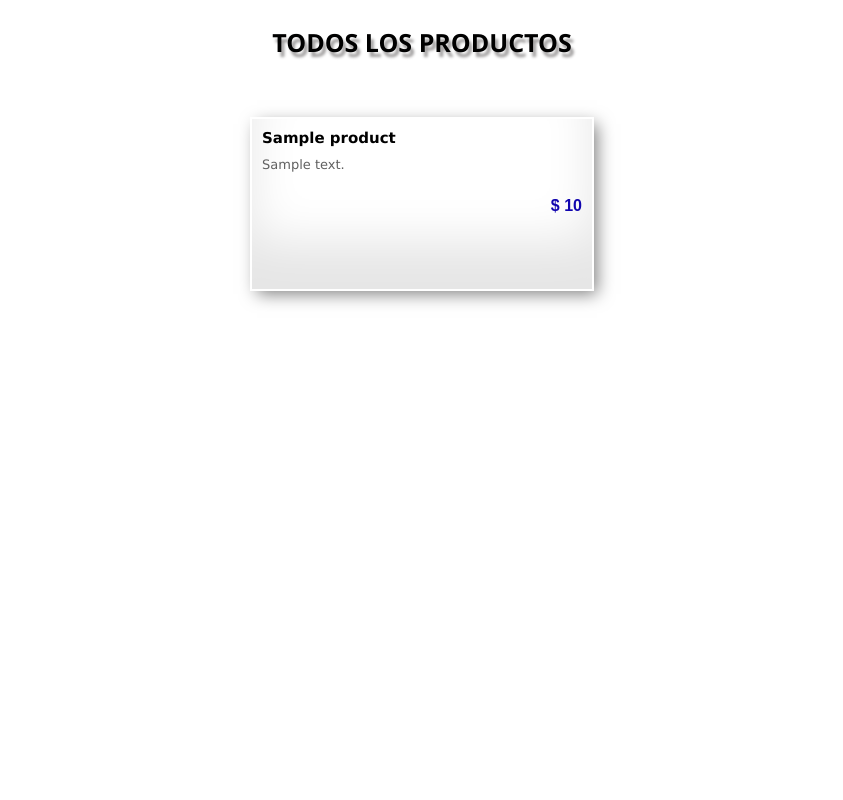
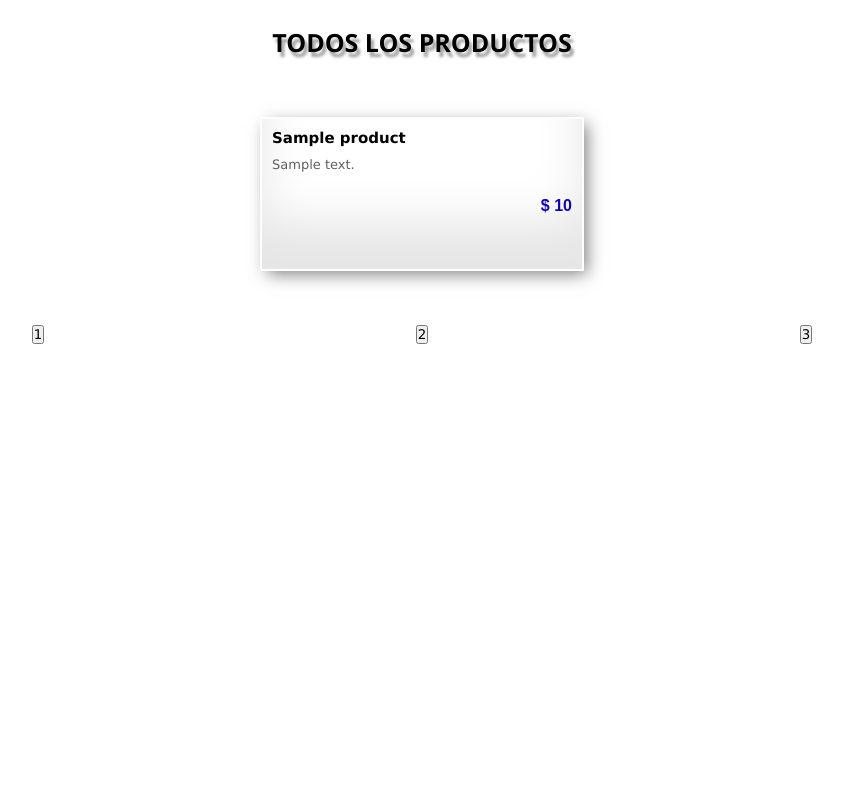
Before and after one commit to oswaldo9898/backendDesafio, a Node server app: page /products in a window 1280 px wide. Shown: the whole page, without its empty margins (218-1061 px from the left). Run offline with Node 20, Linux system fonts and the light colour scheme; tables that the repository leaves empty hold one stand-in row (values such as "Sample post"); some libraries are stand-ins or nearby versions.

Commit message:
ultimos ajustes

```diff
--- a/src/public/css/home.css
+++ b/src/public/css/home.css
@@ -1,15 +1,14 @@
-
 *{
     margin: 0;
     padding: 0;
     font-family: 'Lucida Sans', 'Lucida Sans Regular', 'Lucida Grande', 'Lucida Sans Unicode', Geneva, Verdana, sans-serif;
+    box-sizing: border-box;
 }
 .productosContenedor {
     display: flex;
     flex-direction: column;
     align-items: center;
     max-width: 1250px;
-    height: 100vh;
     margin: 0 50px;
 }
 
@@ -67,3 +66,17 @@
     margin-top: 25px;
     color: rgb(17, 5, 175);
 }
+
+.botonesNavegacion {
+    display: flex;
+    height: 50px;
+    width: 90vw;
+    margin: 10px;
+    justify-content: space-around;
+    align-items: center;
+
+}
+
+.botonNavegacion {
+
+}
--- a/src/routes/api/products.router.js
+++ b/src/routes/api/products.router.js
@@ -6,8 +6,8 @@ const router = Router();
 
 
 
-router.get("/:limit?/:page?/:sort?/:query?", async (req, res) => {
-  const {limit, page, query, sort} = req.params;
+router.get("/", async (req, res) => {
+  const {limit,page,query,sort} = req.query;
   try {
     const products = await productsManager.getAll(limit, page, query, sort);
     return res.send({status:'success',payload: products});
--- a/src/routes/web/views.router.js
+++ b/src/routes/web/views.router.js
@@ -5,13 +5,20 @@ const productsManager = new Products();
 const router = Router();
 
 
-router.get('/products/:limit?', async (req, res) => {
-    const {limit, page, query, sort} = req.params;
+router.get('/products', async (req, res) => {
+    const {limit, page, query, sort} = req.query;
     try {
-        const { docs } = await productsManager.getAll(limit, page, query, sort);
+        const { docs, hasPrevPage, hasNextPage, nextPage, prevPage, totalPages } = await productsManager.getAll(limit, page, query, sort);
         const arrayProducts = docs.map(product => product.toObject());
+
+
         res.render('home',{
             arrayProducts,
+            hasPrevPage,
+            hasNextPage,
+            nextPage,
+            prevPage,
+            totalPages,
             styles:'home.css'
         });
     } catch (error) {
--- a/src/views/home.handlebars
+++ b/src/views/home.handlebars
@@ -8,7 +8,20 @@
                 <div class="productoPrecio">$ {{this.price}}</div>
             </div>
         {{/each}}
+    </div>
+    <div class="botonesNavegacion">
+        {{#if hasPrevPage}}
+        <a href="/products?page={{prevPage}}" class="botonNavegacion"><button>Anterior</button></a>
+        {{/if}}
 
+        <a href="/products?page=1" class="botonNavegacion"><button>1</button></a>
+        <a href="/products?page=2" class="botonNavegacion"><button>2</button></a>
+        <a href="/products?page=3" class="botonNavegacion"><button>3</button></a>
+
+
+        {{#if hasNextPage}}
+        <a href="/products?page={{nextPage}}" class="botonNavegacion"><button>Siguiente</button></a>
+        {{/if}}
     </div>
 
 </div>
```
